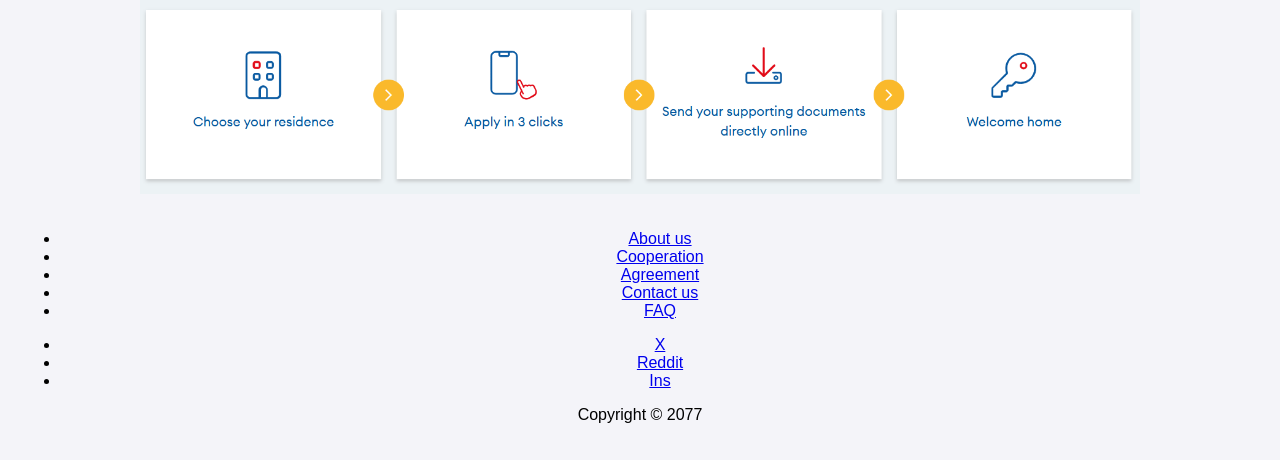
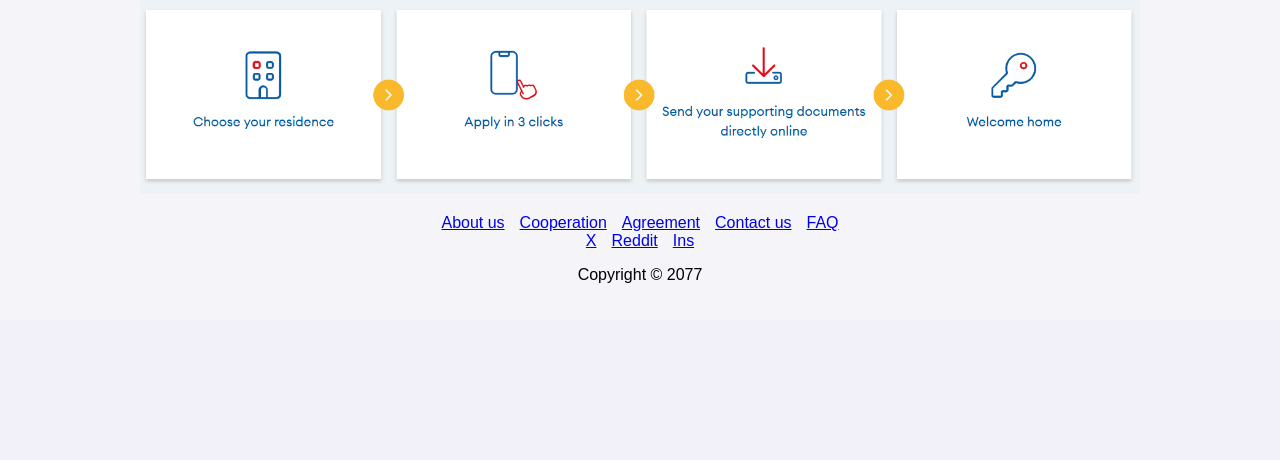
Before and after one commit to zerototwo/apartment, a PHP site: page / in a window 1280 px wide; the page is wider, and only the part inside the window is pictured. Shown: the part 4174-4634 px from the top of that part. After the commit the page ends 4457 px from the top of that part, so only its background shows below. Run offline with PHP 8.4, Linux system fonts and the light colour scheme.

Commit message:
Update styleindex.css

```diff
--- a/css/styleindex.css
+++ b/css/styleindex.css
@@ -245,6 +245,21 @@ footer {
     background: #f4f4f9;
 }
 
+footer ul {
+    list-style: none;
+    display: flex;
+    justify-content: center;
+    gap: 15px;
+    margin: 0;
+    padding: 0;
+}
+
+footer ul li a:hover {
+    transform: scale(1.1);
+    transition: transform 0.5s ease;
+    color: #007bff;
+}
+
 .pagination {
     display: flex;
     justify-content: center;
```
